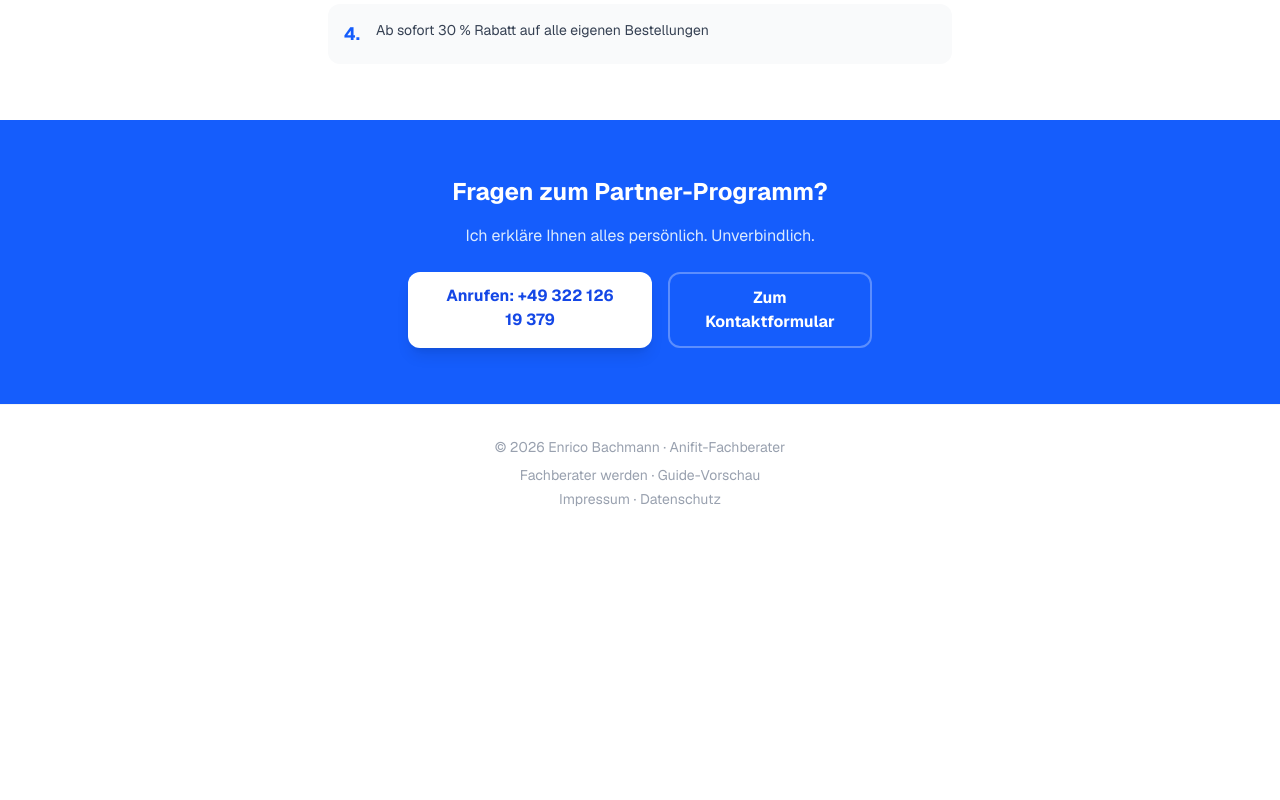
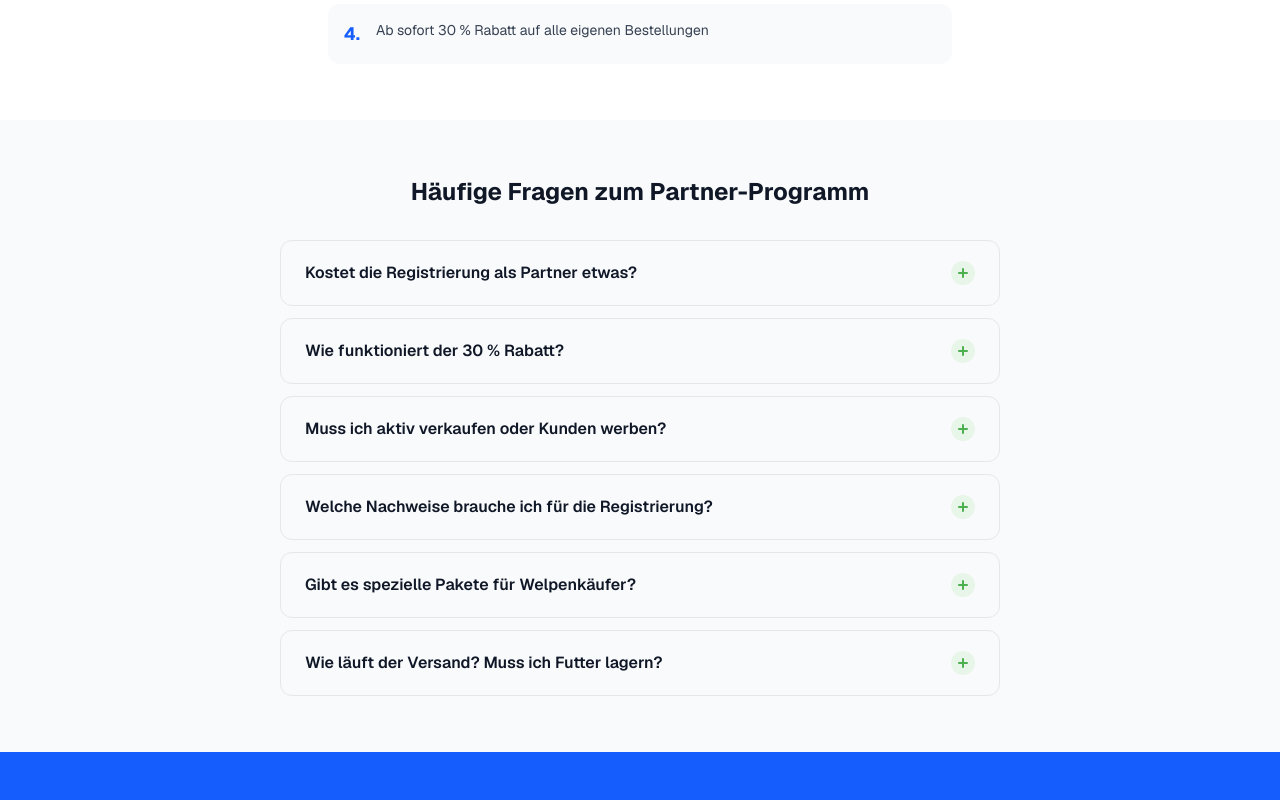
Before and after one commit to Rinacla/anifit-partner-funnel, a Next.js app: page /tierberufe in a window 1280 px wide. Shown: the part 2180-2980 px from the top of the page. Before the commit the page ends 2721 px from the top, so only its background shows below. Built offline with nearby package versions, Linux system fonts and the light colour scheme.

Commit message:
feat: FAQ section + JSON-LD schema for /tierberufe — 6 vet/THP/breeder-specific questions, reusable FAQAccordion props

```diff
--- a/app/_components/FAQAccordion.tsx
+++ b/app/_components/FAQAccordion.tsx
@@ -2,7 +2,7 @@
 
 import { useState, useRef, useEffect } from "react";
 
-const faqs = [
+const defaultFaqs = [
   {
     q: "Muss ich etwas vorab investieren?",
     a: "Nein. Die Registrierung ist vollständig kostenlos. Provital übernimmt Lagerung, Versand und Retouren. Du trägst kein finanzielles Risiko – du startest ohne Vorkosten.",
@@ -29,7 +29,9 @@ const faqs = [
   },
 ];
 
-function FAQItem({ faq, isOpen, onToggle }: { faq: { q: string; a: string }; isOpen: boolean; onToggle: () => void }) {
+export type FAQItem = { q: string; a: string };
+
+function FAQItemRow({ faq, isOpen, onToggle }: { faq: FAQItem; isOpen: boolean; onToggle: () => void }) {
   const contentRef = useRef<HTMLDivElement>(null);
   const [height, setHeight] = useState(0);
 
@@ -84,13 +86,14 @@ function FAQItem({ faq, isOpen, onToggle }: { faq: { q: string; a: string }; isO
   );
 }
 
-export default function FAQAccordion() {
+export default function FAQAccordion({ items }: { items?: FAQItem[] } = {}) {
   const [open, setOpen] = useState<number | null>(null);
+  const faqs = items || defaultFaqs;
 
   return (
     <div className="space-y-3">
       {faqs.map((faq, i) => (
-        <FAQItem
+        <FAQItemRow
           key={i}
           faq={faq}
           isOpen={open === i}
--- a/app/tierberufe/page.tsx
+++ b/app/tierberufe/page.tsx
@@ -1,5 +1,34 @@
 import Image from "next/image";
 import ContactForm from "../_components/ContactForm";
+import FAQAccordion from "../_components/FAQAccordion";
+import type { FAQItem } from "../_components/FAQAccordion";
+
+const tierberufeFaqs: FAQItem[] = [
+  {
+    q: "Kostet die Registrierung als Partner etwas?",
+    a: "Nein. Die Registrierung ist kostenlos. Sie gehen keine Verpflichtungen ein und es gibt keine Mindestabnahme. Sie bestellen einfach zum Einkaufspreis, wenn Sie möchten.",
+  },
+  {
+    q: "Wie funktioniert der 30 % Rabatt?",
+    a: "Nach der Registrierung bestellen Sie das gesamte Anifit-Sortiment direkt zum Beraterpreis, das sind rund 30 % unter dem regulären Verkaufspreis. Das gilt ab der ersten Bestellung, ohne Mindestmenge.",
+  },
+  {
+    q: "Muss ich aktiv verkaufen oder Kunden werben?",
+    a: "Nein. Viele Tierärzte und THP nutzen den Partner-Status nur für den eigenen Rabatt. Wenn Sie Anifit Ihren Patienten empfehlen und diese über Ihren Link bestellen, erhalten Sie zusätzlich 5 % Provision. Das ist freiwillig.",
+  },
+  {
+    q: "Welche Nachweise brauche ich für die Registrierung?",
+    a: "Ein kurzer Tätigkeitsnachweis genügt: Ihre Praxis-Webseite, Ihre Mitgliedskarte im Berufsverband oder ein Ausbildungszertifikat. Provital prüft das unbürokratisch.",
+  },
+  {
+    q: "Gibt es spezielle Pakete für Welpenkäufer?",
+    a: "Ja. Züchter können fertige Welpen- und Kitten-Starterpakete bestellen und ihren Käufern als hochwertiges Abschiedspaket mitgeben. Die Käufer bestellen dann direkt nach, Sie erhalten die Provision.",
+  },
+  {
+    q: "Wie läuft der Versand? Muss ich Futter lagern?",
+    a: "Provital übernimmt Lagerung, Verpackung und Versand direkt an Ihre Kunden oder an Sie. Sie brauchen kein Lager und keinen logistischen Aufwand.",
+  },
+];
 
 export const metadata = {
   title: "Anifit für Tierärzte, THP & Züchter | 30 % Rabatt auf Premium-Tiernahrung",
@@ -148,6 +177,33 @@ export default function TierberufePage() {
         </div>
       </section>
 
+      {/* FAQ */}
+      <section className="bg-gray-50 py-14">
+        <div className="mx-auto max-w-3xl px-6">
+          <h2 className="text-2xl font-bold text-center mb-8">Häufige Fragen zum Partner-Programm</h2>
+          <FAQAccordion items={tierberufeFaqs} />
+        </div>
+      </section>
+
+      {/* FAQ Schema JSON-LD */}
+      <script
+        type="application/ld+json"
+        dangerouslySetInnerHTML={{
+          __html: JSON.stringify({
+            "@context": "https://schema.org",
+            "@type": "FAQPage",
+            mainEntity: tierberufeFaqs.map((faq) => ({
+              "@type": "Question",
+              name: faq.q,
+              acceptedAnswer: {
+                "@type": "Answer",
+                text: faq.a,
+              },
+            })),
+          }),
+        }}
+      />
+
       {/* Bottom CTA */}
       <section className="bg-blue-600 py-14">
         <div className="mx-auto max-w-lg px-6 text-center">
```
